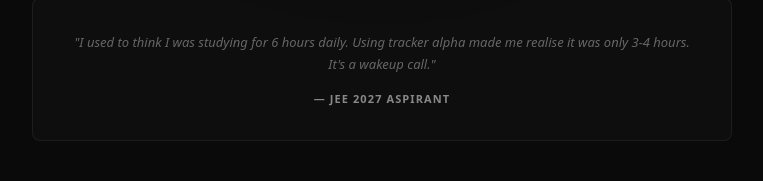
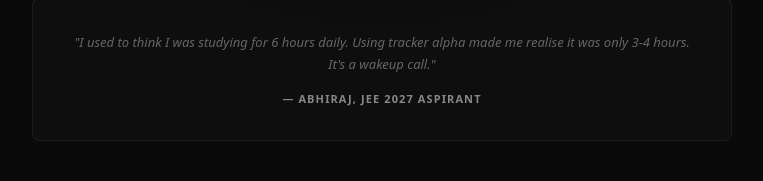
Before and after one commit to lockedinshreyash-netizen/tracker-alpha, a React (Vite) app: page / in a window 1280 px wide. Shown: the part 2974-3155 px from the top of the page, without its empty margins (258-1021 px from the left). Built offline with nearby package versions, Linux system fonts and the light colour scheme; a web font is replaced by a local one.

Commit message:
added testimony at end

```diff
--- a/landing/FinalCtaSection.tsx
+++ b/landing/FinalCtaSection.tsx
@@ -58,7 +58,7 @@ const FinalCtaSection = ({ onCtaClick }: { onCtaClick: () => void }) => {
             "I used to think I was studying for 6 hours daily. Using tracker alpha made me realise it was only 3-4 hours. It's a wakeup call."
           </p>
           <p className="font-ui" style={{ fontSize: '11px', fontWeight: 700, color: '#888', textTransform: 'uppercase', letterSpacing: '0.1em', marginTop: '16px' }}>
-            — JEE 2027 ASPIRANT
+            — Abhiraj, JEE 2027 ASPIRANT
           </p>
         </div>
       </div>
```
